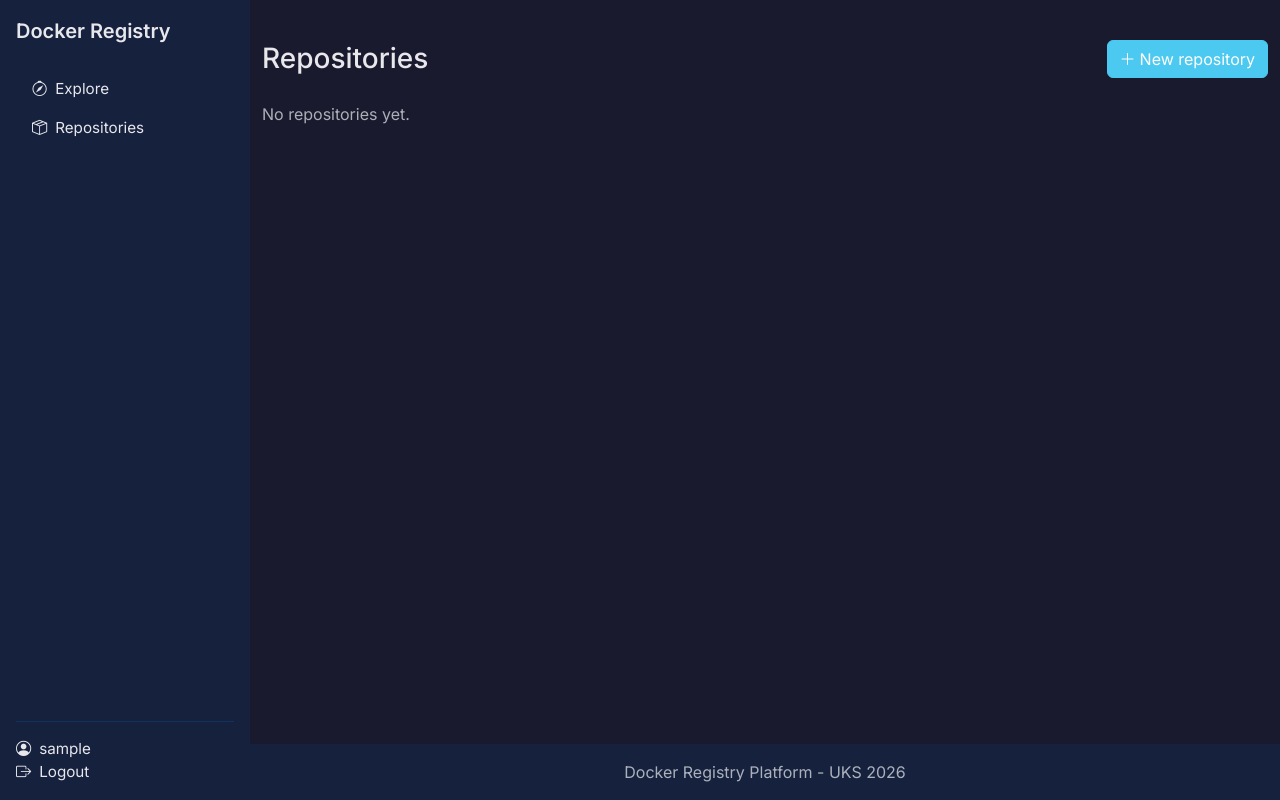
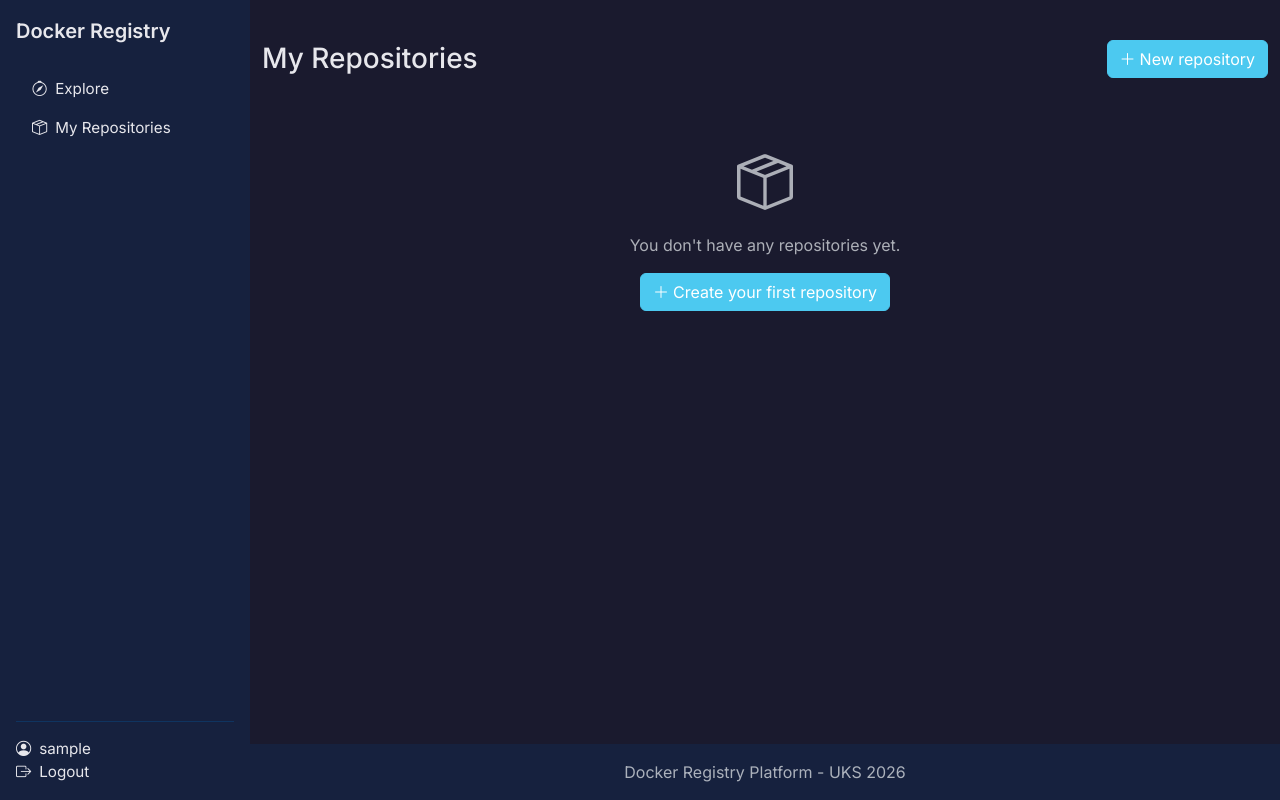
Before and after one commit to biljanamijic26/uks-2024, a Django app: page /repositories/ in a window 1280 px wide. Run offline with Django 5.2, Linux system fonts and the light colour scheme; the visitor is signed in with stand-in values (Sample User, id 1); data comes from the database, SQL or seed files in the repository; data that the repository does not hold is empty.

Commit message:
feat: add user repositories list page
Restricts the repository list page to only the logged-in user's own
repositories, sorted by most recently updated. Shows created date and
a truncated description on each card, adds an empty state with a call
to action, and requires authentication to access the page.

Closes #6

```diff
--- a/app/repositories/views.py
+++ b/app/repositories/views.py
@@ -3,7 +3,6 @@ Views for repositories app.
 """
 from django.contrib import messages
 from django.contrib.auth.mixins import LoginRequiredMixin, UserPassesTestMixin
-from django.db.models import Q
 from django.http import Http404
 from django.shortcuts import get_object_or_404
 from django.urls import reverse_lazy
@@ -30,19 +29,15 @@ class RepositoryOwnerRequiredMixin(LoginRequiredMixin, UserPassesTestMixin):
         return self.get_object().owner == self.request.user
 
 
-class RepositoryListView(ListView):
-    """Lists public repositories, plus the logged-in user's own private ones."""
+class RepositoryListView(LoginRequiredMixin, ListView):
+    """Lists the logged-in user's own repositories, most recently updated first."""
 
     model = Repository
     template_name = 'repositories/repository_list.html'
     context_object_name = 'repositories'
 
     def get_queryset(self):
-        user = self.request.user
-        queryset = Repository.objects.select_related('owner')
-        if user.is_authenticated:
-            return queryset.filter(Q(visibility=Repository.Visibility.PUBLIC) | Q(owner=user))
-        return queryset.filter(visibility=Repository.Visibility.PUBLIC)
+        return Repository.objects.filter(owner=self.request.user).order_by('-updated_at')
 
 
 class RepositoryDetailView(DetailView):
--- a/app/templates/base.html
+++ b/app/templates/base.html
@@ -120,7 +120,7 @@
                     {% if user.is_authenticated %}
                     <li class="nav-item">
                         <a class="nav-link" href="{% url 'repository_list' %}">
-                            <i class="bi bi-box-seam me-2"></i>Repositories
+                            <i class="bi bi-box-seam me-2"></i>My Repositories
                         </a>
                     </li>
                     {% if user.is_admin %}
--- a/app/templates/repositories/repository_list.html
+++ b/app/templates/repositories/repository_list.html
@@ -1,6 +1,6 @@
 {% extends "base.html" %}
 
-{% block title %}Repositories - Docker Registry Platform{% endblock %}
+{% block title %}My Repositories - Docker Registry Platform{% endblock %}
 
 {% block extra_css %}
 <style>
@@ -16,12 +16,10 @@
 
 {% block content %}
 <div class="d-flex justify-content-between align-items-center mb-4">
-    <h1 class="h3 mb-0">Repositories</h1>
-    {% if user.is_authenticated %}
+    <h1 class="h3 mb-0">My Repositories</h1>
     <a href="{% url 'repository_create' %}" class="btn btn-primary">
         <i class="bi bi-plus-lg me-1"></i>New repository
     </a>
-    {% endif %}
 </div>
 
 {% if repositories %}
@@ -42,8 +40,11 @@
                         <span class="badge text-bg-primary"><i class="bi bi-globe"></i> Public</span>
                         {% endif %}
                     </div>
-                    <p class="card-text text-muted mb-0">
-                        {{ repository.short_description|default:"No description provided." }}
+                    <p class="card-text text-muted mb-2">
+                        {{ repository.short_description|default:"No description provided."|truncatechars:80 }}
+                    </p>
+                    <p class="card-text text-muted small mb-0">
+                        <i class="bi bi-calendar3 me-1"></i>Created {{ repository.created_at|date:"F j, Y" }}
                     </p>
                 </div>
             </div>
@@ -52,6 +53,12 @@
     {% endfor %}
 </div>
 {% else %}
-<p class="text-muted">No repositories yet.</p>
+<div class="text-center py-5">
+    <i class="bi bi-box-seam display-4 text-muted"></i>
+    <p class="text-muted mt-3 mb-0">You don't have any repositories yet.</p>
+    <a href="{% url 'repository_create' %}" class="btn btn-primary mt-3">
+        <i class="bi bi-plus-lg me-1"></i>Create your first repository
+    </a>
+</div>
 {% endif %}
 {% endblock %}
```
Also changed, not shown: app/repositories/tests.py (+58 -0 lines).
